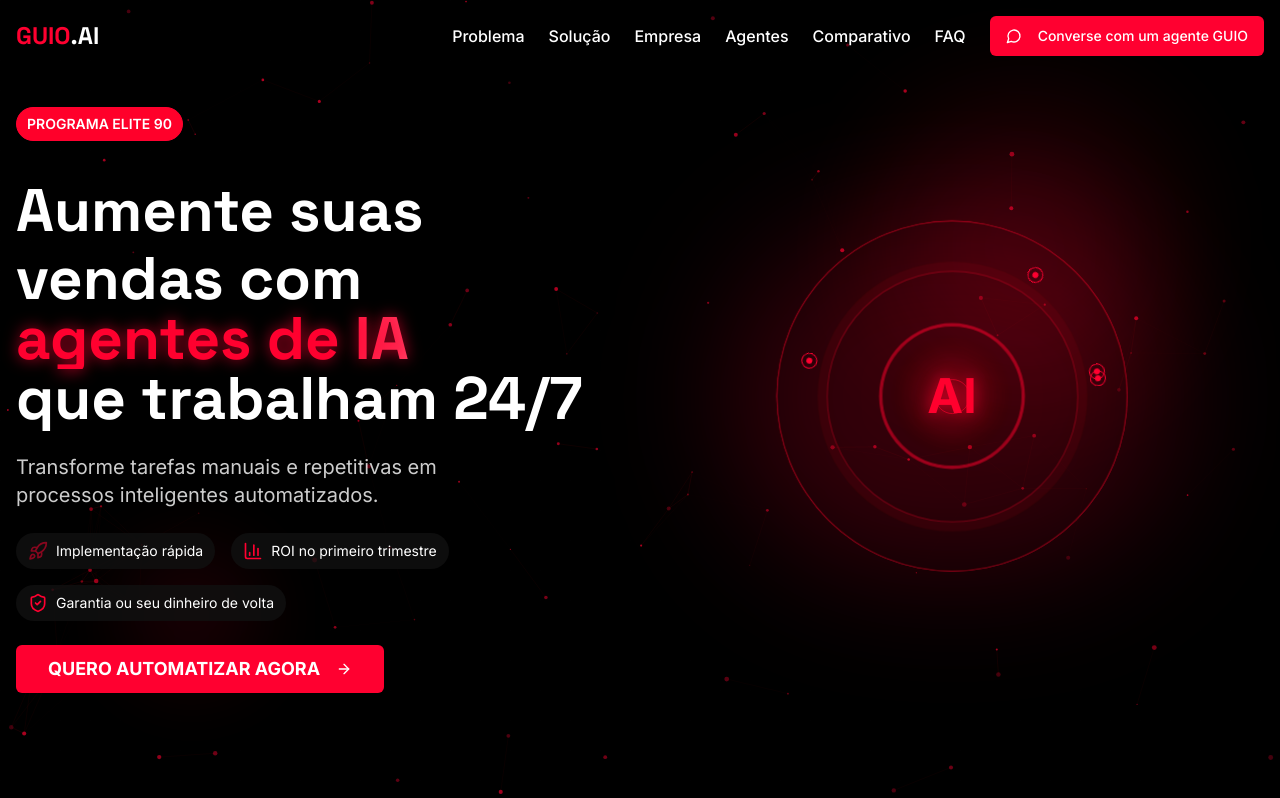
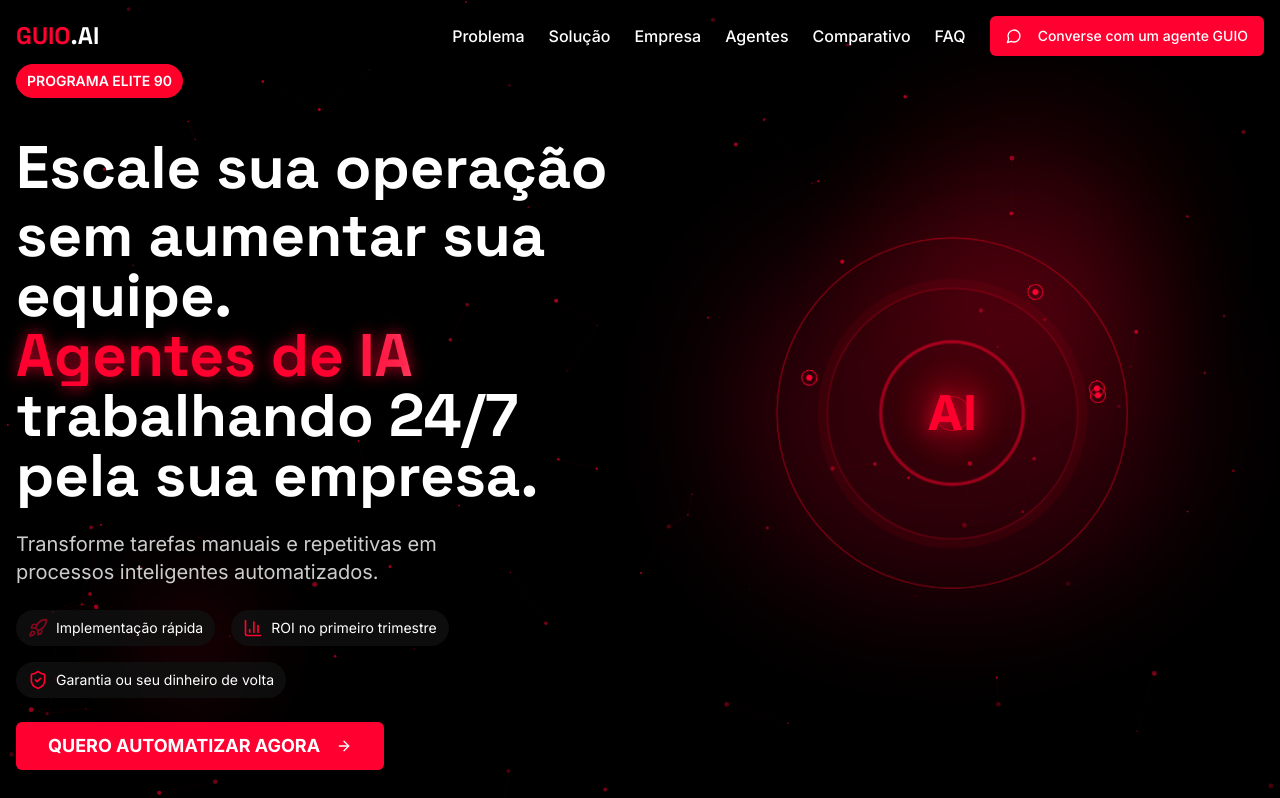
Before and after one commit to guiomkt/guio.ai, a React (Vite) app: page / in a window 1280 px wide. Shown: the top 798 px of the page. Built offline with nearby package versions, Linux system fonts and the light colour scheme.

Commit message:
feat: atualiza headline do hero para foco em escala sem aumentar equipe

```diff
--- a/src/components/HeroSection.tsx
+++ b/src/components/HeroSection.tsx
@@ -129,12 +129,12 @@ const HeroSection = () => {
               </div>
 
               <h1 className="text-2xl sm:text-3xl md:text-5xl lg:text-6xl font-bold leading-tight">
-                <span className="text-guio-white">Aumente suas </span>
-                <span className="text-guio-white block mt-1 sm:mt-2">vendas com </span>
+                <span className="text-guio-white">Escale sua operação </span>
+                <span className="text-guio-white block mt-1 sm:mt-2">sem aumentar sua equipe. </span>
                 <span className="text-gradient-red block">
-                  <TypewriterEffect text="agentes de IA" delay={100} />
+                  <TypewriterEffect text="Agentes de IA" delay={100} />
                 </span>
-                <span className="text-guio-white block">que trabalham 24/7</span>
+                <span className="text-guio-white block">trabalhando 24/7 pela sua empresa.</span>
               </h1>
 
               <p className="text-sm sm:text-base md:text-xl text-guio-white/80 max-w-lg animate-fade-in delay-300">
```
Also changed, not shown: 1 other file (tests, documents, lock files or other folders).
